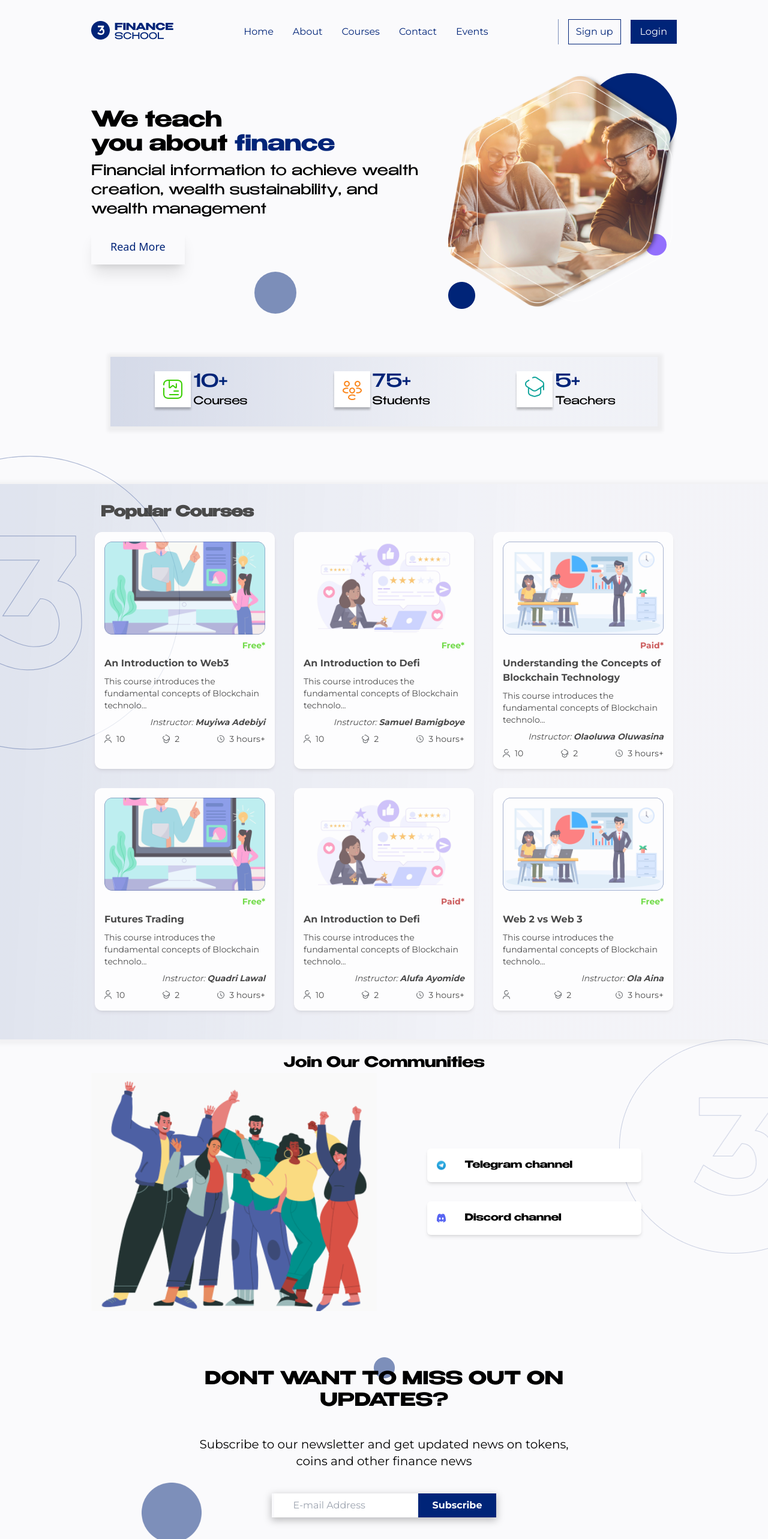
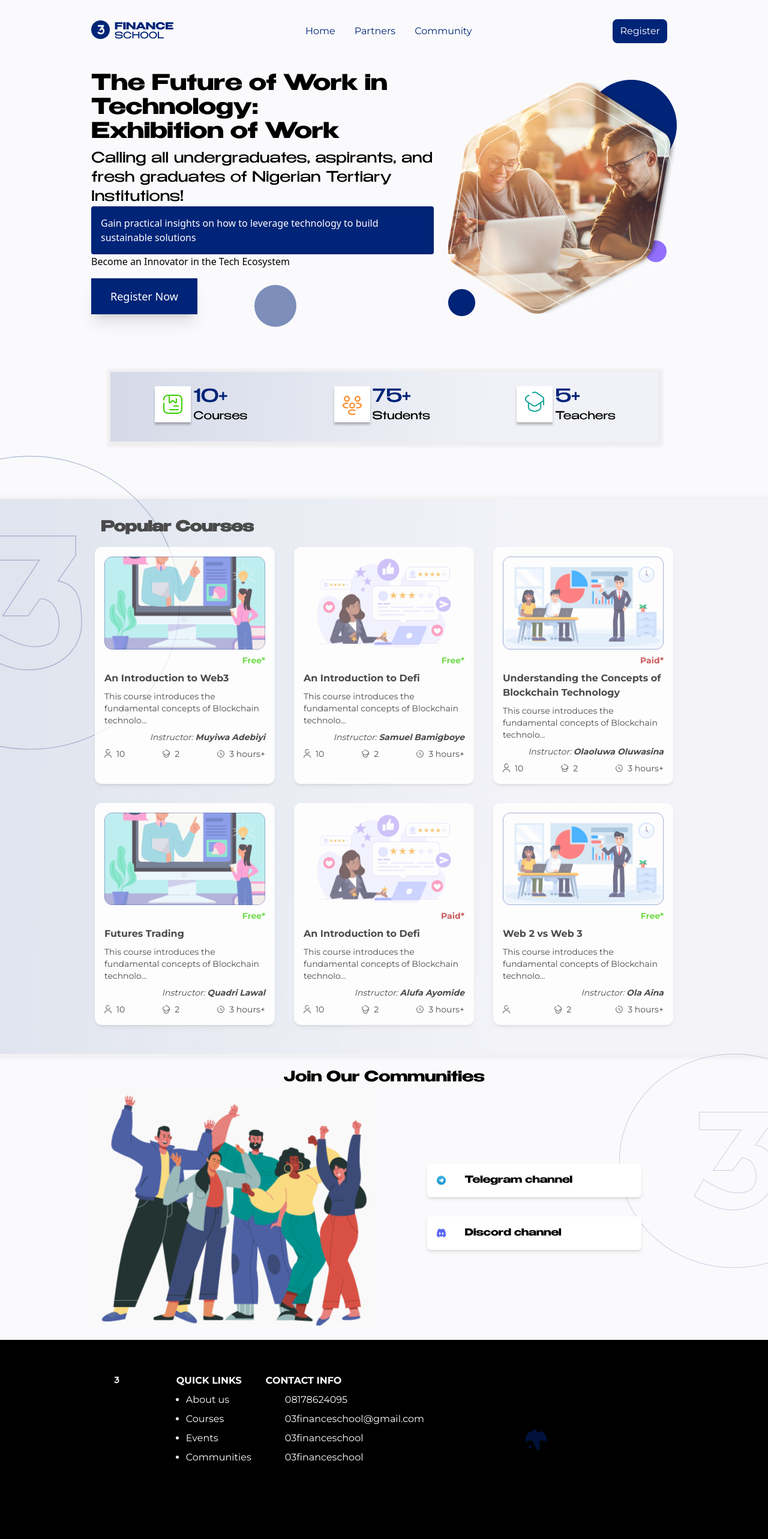
Before and after one commit to Jaeger-11/O3-Finance-School, a React (Vite) app: page / in a window 1280 px wide. Shown: the top 2566 px of the page at 60% size. Built offline with nearby package versions, Linux system fonts and the light colour scheme.

Commit message:
initial commit

```diff
--- a/src/components/Footer.jsx
+++ b/src/components/Footer.jsx
@@ -1,67 +1,102 @@
-import React from 'react';
-import twitter from '../assets/twitter-black.svg';
-import instagram from '../assets/instagram-black.svg';
-import phone from '../assets/phone-black.svg';
-import email from '../assets/mail-black.svg';
-import logo from '../assets/footerLogo.png';
+import React from "react";
+import twitter from "../assets/twitter-black.svg";
+import instagram from "../assets/instagram-black.svg";
+import phone from "../assets/phone-black.svg";
+import email from "../assets/mail-black.svg";
+import logo from "../assets/footerLogo.png";
 import { Link } from "react-router-dom";
 
 const footerData = [
   {
     icon: phone,
-        text: "08178624095"
+    text: "08178624095",
   },
   {
     icon: email,
-        text: "03financeschool@gmail.com"
+    text: "03financeschool@gmail.com",
   },
   {
     icon: twitter,
-        text: "03financeschool"
+    text: "03financeschool",
   },
   {
     icon: instagram,
-        text: "03financeschool"
+    text: "03financeschool",
   },
-]
+];
 
 const Footer = () => {
   return (
-    <footer className="grad text-black py-6">
+    <footer className='text-white bg-[#000] py-6'>
       <section className='container mx-auto font-alternate px-8 py-8 md:flex md:flex-row-reverse md:justify-around md:items-start'>
-
+        <section className=' text-black py-12 px-4 text-center font-alternate update-section'>
+          <article className='container mx-auto flex flex-col gap-4 md:w-1/2 md:mx-auto md:py-6'>
+            <h2 className='text-xl benzin-bold md:text-3xl'>
+              DONT WANT TO MISS OUT ON UPDATES?
+            </h2>
+            <p className='md:text-xl md:my-6'>
+              Subscribe to our newsletter and get updated news on tokens, coins
+              and other finance news
+            </p>
+            <div className='bordew-max mx-auto overflow-hidden shadow-update'>
+              <input
+                type='email'
+                name='email'
+                id='email'
+                placeholder='E-mail Address'
+                className='px-4 bg-[rgba(74, 13, 255, 0.2);] py-2 text-black focus:outline-none ml-1 w-[55vw] sm:w-auto md:pl-8'
+              />
+              <button className='text-white bg-darkblue px-2 py-2 font-semibold md:px-6'>
+                Subscribe
+              </button>
+            </div>
+          </article>
+        </section>
         <div className='flex flex-col gap-6 md:flex-row md:flex-1 md:justify-around'>
           <section>
             <h3 className='font-bold'>QUICK LINKS</h3>
             <ul className='list-disc pl-4'>
-                        <li className='my-2 font-normal'> <Link to="/about"> About us </Link></li>
-                        <li className='my-2 font-normal'> <Link to="/courses"> Courses </Link></li>
-                        <li className='my-2 font-normal'> <Link to="/events"> Events </Link></li>
-                        <li className='my-2 font-normal'> <Link to="/communities"> Communities </Link></li>
+              <li className='my-2 font-normal'>
+                {" "}
+                <Link to='/about'> About us </Link>
+              </li>
+              <li className='my-2 font-normal'>
+                {" "}
+                <Link to='/courses'> Courses </Link>
+              </li>
+              <li className='my-2 font-normal'>
+                {" "}
+                <Link to='/events'> Events </Link>
+              </li>
+              <li className='my-2 font-normal'>
+                {" "}
+                <Link to='/communities'> Communities </Link>
+              </li>
             </ul>
           </section>
 
           <section>
             <h3 className='font-bold'>CONTACT INFO</h3>
-                    {footerData.map(item => {
-                        const { icon, text } = item
+            {footerData.map((item) => {
+              const { icon, text } = item;
               return (
-                            <div key={icon} className="flex gap-4 my-2">
-                                <img src={icon} alt={text} className="w-4 "/>
+                <div key={icon} className='flex gap-4 my-2'>
+                  <img src={icon} alt={text} className='w-4 ' />
                   <p className='w-[10px] md:w-auto'>{text}</p>
                 </div>
-                        )
+              );
             })}
           </section>
         </div>
 
         <div className='my-6 md:my-0'>
-                <Link to="/"><img src={logo} alt="logo"/></Link>
+          <Link to='/'>
+            <img src={logo} alt='logo' />
+          </Link>
         </div>
       </section>
+    </footer>
+  );
+};
 
-    </footer>
-  )
-}
-
-export default Footer
+export default Footer;
--- a/src/components/Navbar.jsx
+++ b/src/components/Navbar.jsx
@@ -1,67 +1,131 @@
-import React from 'react';
+import React from "react";
 import O3logo from "../assets/o3logo.png";
-import {useState} from "react";
+import { useState } from "react";
 import { Link } from "react-router-dom";
-import { motion } from 'framer-motion';
+import { motion } from "framer-motion";
 
 const Navbar = () => {
-
   const [clicked, setClicked] = useState(false);
 
   const toggleClicked = () => {
     setClicked(!clicked);
-  }
+  };
 
   return (
-    <motion.nav className="font-alternate text-darkblue mx-auto p-4 md:p-0 md:pt-8 md:pb-4"
-    initial={{opacity:0,y:-50}}
-    animate={{opacity:1,y:0}}
-    transition={{duration:0.5}}
+    <motion.nav
+      className='font-alternate text-darkblue mx-auto p-4 md:p-0 md:pt-8 md:pb-4'
+      initial={{ opacity: 0, y: -50 }}
+      animate={{ opacity: 1, y: 0 }}
+      transition={{ duration: 0.5 }}
     >
-      <div className="flex items-center justify-between container mx-auto">
+      <div className='flex items-center justify-between container mx-auto'>
         <div>
-          <a href="/"><img src={O3logo} className="h-8 md:h-auto" alt="O3 finance school"/></a>
+          <a href='/'>
+            <img
+              src={O3logo}
+              className='h-8 md:h-auto'
+              alt='O3 finance school'
+            />
+          </a>
         </div>
 
         {/* <!-- menu items --> */}
-        <div className="hidden md:flex gap-8 items-center">
-          <Link to="/" className="hover:font-bold font-medium transition-all">Home</Link>
-          <Link to="/about" className="hover:font-bold font-medium transition-all">About</Link>
-          <Link to="/courses" className="hover:font-bold font-medium transition-all">Courses</Link>
-          <Link to="/contact" className="hover:font-bold font-medium transition-all">Contact</Link>
-          <Link to="/events" className="hover:font-bold font-medium transition-all">Events</Link>
+        <div className='hidden md:flex gap-8 items-center'>
+          <Link to='/' className='hover:font-bold font-medium transition-all'>
+            Home
+          </Link>
+          <Link
+            to='/about'
+            className='hover:font-bold font-medium transition-all'
+          >
+            Partners
+          </Link>
+          <Link
+            to='/courses'
+            className='hover:font-bold font-medium transition-all'
+          >
+            Community
+          </Link>
         </div>
 
-        <div className='hidden md:block border-l border-opacity-50 border-darkblue'>
-          <button className='py-2 px-3 transition-all border border-darkblue text-darkblue hover:text-white hover:bg-darkblue md:mx-4'>Sign up</button>
-          <button className='py-2 px-4 transition-all bg-darkblue text-white hover:bg-white hover:text-darkblue hover:border hover:border-darkblue'>Login</button>
+        <div className='hidden md:block '>
+          <button className='py-2 px-3 transition-all bg-darkblue text-white rounded-lg hover:bg-darkblue md:mx-4'>
+            Register
+          </button>
         </div>
 
         {/* <!-- Hamburger Icon --> */}
-        <button className={clicked ? "open hamburger md:hidden" : "hamburger md:hidden"} id="menu-btn" onClick={toggleClicked}>
-          <span className="hamburger-top "></span>
-          <span className="hamburger-middle"></span>
-          <span className="hamburger-bottom"></span>
+        <button
+          className={
+            clicked ? "open hamburger md:hidden" : "hamburger md:hidden"
+          }
+          id='menu-btn'
+          onClick={toggleClicked}
+        >
+          <span className='hamburger-top '></span>
+          <span className='hamburger-middle'></span>
+          <span className='hamburger-bottom'></span>
         </button>
       </div>
 
       {/* <!-- Mobile Menu --> */}
-      { clicked ?
-      <div className="md:hidden">
-        <div id="menu" className="absolute flex flex-col items-center text-center rounded-md left-6 right-6 self-end py-4 mt-2 gap-4 bg-black">
-          <p><Link to="/" className="hover:font-bold text-white font-medium transition-all">Home</Link></p>
-          <p><Link to="/about" className="hover:font-bold text-white font-medium transition-all">About</Link></p>
-          <p><Link to="/courses" className="hover:font-bold text-white font-medium">Courses</Link></p>
-          <p><Link to="/contact" className="hover:font-bold text-white font-medium transition-all">Contact</Link></p>
-          <p><Link to="/events" className="hover:font-bold text-white font-medium transition-all">Events</Link></p>
-          <button className='py-2 px-3 transition-all border border-darkblue bg-white text-darkblue hover:text-white hover:bg-darkblue md:mx-4'>Sign up</button>
-          <button className='py-2 px-4 transition-all bg-darkblue text-white hover:bg-white hover:text-darkblue hover:border hover:border-darkblue'>Login</button>
+      {clicked ? (
+        <div className='md:hidden'>
+          <div
+            id='menu'
+            className='absolute flex flex-col items-center text-center rounded-md left-6 right-6 self-end py-4 mt-2 gap-4 bg-black'
+          >
+            <p>
+              <Link
+                to='/'
+                className='hover:font-bold text-white font-medium transition-all'
+              >
+                Home
+              </Link>
+            </p>
+            <p>
+              <Link
+                to='/about'
+                className='hover:font-bold text-white font-medium transition-all'
+              >
+                About
+              </Link>
+            </p>
+            <p>
+              <Link
+                to='/courses'
+                className='hover:font-bold text-white font-medium'
+              >
+                Courses
+              </Link>
+            </p>
+            <p>
+              <Link
+                to='/contact'
+                className='hover:font-bold text-white font-medium transition-all'
+              >
+                Contact
+              </Link>
+            </p>
+            <p>
+              <Link
+                to='/events'
+                className='hover:font-bold text-white font-medium transition-all'
+              >
+                Events
+              </Link>
+            </p>
+            <button className='py-2 px-3 transition-all border border-darkblue bg-white text-darkblue hover:text-white hover:bg-darkblue md:mx-4'>
+              Sign up
+            </button>
+            <button className='py-2 px-4 transition-all bg-darkblue text-white hover:bg-white hover:text-darkblue hover:border hover:border-darkblue'>
+              Login
+            </button>
+          </div>
+        </div>
+      ) : null}
+    </motion.nav>
+  );
+};
 
-        </div>
-      </div> : null
-      }
-    </motion.nav>
-  )
-}
-
-export default Navbar
+export default Navbar;
--- a/src/pages/Home.jsx
+++ b/src/pages/Home.jsx
@@ -9,88 +9,120 @@ import community from "../assets/communities.png";
 import { Link } from "react-router-dom";
 import { motion } from "framer-motion";
 
-
 function Home() {
-
   return (
     <div className='home '>
       {/* hero section */}
-      <main >
-        <Navbar/>
+      <main>
+        <Navbar />
         <div className='container mx-auto'>
-        <section className='flex flex-col gap-6 px-4 py-8 hero-content-box md:px-0 md:pb-12 md:flex-row-reverse md:justify-center md:items-center'>
-          <div
-          className="md:flex-[40%] hero-image-box ">
-            <motion.img
-            initial={{opacity: 0, x: 100}}
-            whileInView={{opacity:1, x:0}}
-            transition = {{duration: 1, delay:0.1, type:'tween'}}
-            src={heroImage} alt="finance photo" className="mx-auto" />
+          <section className='flex flex-col gap-6 px-4 py-8 hero-content-box md:px-0 md:pb-12 md:flex-row md:justify-center md:items-center'>
+            <motion.article
+              initial={{ opacity: 0, y: 100 }}
+              whileInView={{ opacity: 1, y: 0 }}
+              transition={{ duration: 1, delay: 0.1, type: "tween" }}
+              className='text-center text-black md:text-left md:flex-[60%] '
+            >
+              <h3 className='text-xl transition-all mb-2 md:text-4xl benzin-bold'>
+                The Future of Work in Technology: <br /> Exhibition of Work
+              </h3>
+              <p className='md:text-2xl benzin-regular'>
+                Calling all undergraduates, aspirants, and fresh graduates of
+                Nigerian Tertiary Institutions!
+              </p>
+              <div className='bg-darkblue p-4 text-white rounded'>
+                <p>
+                  Gain practical insights on how to leverage technology to build
+                  sustainable solutions
+                </p>
               </div>
-          <motion.article
-          initial={{opacity:0, y:100}}
-          whileInView={{ opacity: 1, y:0}}
-          transition={{duration: 1, delay: 0.1, type: 'tween'}}
-          className="text-center text-black md:text-left md:flex-[60%] ">
-            <h3 className="text-xl transition-all mb-2 md:text-4xl benzin-bold">
-              We teach <br /> you about <span className="text-darkblue">finance</span>
-            </h3>
-            <p className="md:text-2xl benzin-regular">Financial information to achieve wealth creation, wealth sustainability, and wealth management</p>
+
+              <div className='border-opacity-50 border-green-400'>
+                <p>Become an Innovator in the Tech Ecosystem</p>
+              </div>
+
               <Link to='/about'>
                 <motion.button
-              whileTap={{scale:0.9}}
-              whileHover={{scale: 1.1}}
-              className="text-darkblue my-4 font-medium text-base py-4 px-8 shadow-xl md:text-lg">Read More
+                  whileTap={{ scale: 0.9 }}
+                  whileHover={{ scale: 1.1 }}
+                  className='bg-darkblue text-white my-4 font-medium text-base py-4 px-8 shadow-xl md:text-lg'
+                >
+                  Register Now
                 </motion.button>
               </Link>
             </motion.article>
+            <div className='md:flex-[40%] hero-image-box '>
+              <motion.img
+                initial={{ opacity: 0, x: 100 }}
+                whileInView={{ opacity: 1, x: 0 }}
+                transition={{ duration: 1, delay: 0.1, type: "tween" }}
+                src={heroImage}
+                alt='finance photo'
+                className='mx-auto'
+              />
+            </div>
           </section>
           <motion.section
-        initial={{opacity:0, y:100}}
-        animate={{opacity:1, y:0}}
+            initial={{ opacity: 0, y: 100 }}
+            animate={{ opacity: 1, y: 0 }}
             duration={0.5}
-        className="grad flex flex-col gap-4 justify-around py-6 mb-8 md:m-8 md:flex-row md:gap-0">
+            className='grad flex flex-col gap-4 justify-around py-6 mb-8 md:m-8 md:flex-row md:gap-0'
+          >
             {stats.map((info) => {
-            const { count, text, icon } = info
+              const { count, text, icon } = info;
               return (
-              <div key={text} className="flex flex-wrap justify-center">
-                <img src={icon} alt={text}/>
-                <p className="text-center md:text-left">
-                  <span className="text-xl text-darkblue benzin-medium md:text-3xl">{count}+</span> <br />
-                  <span className="text-base text-black benzin-regular md:text-lg">{text}</span>
+                <div key={text} className='flex flex-wrap justify-center'>
+                  <img src={icon} alt={text} />
+                  <p className='text-center md:text-left'>
+                    <span className='text-xl text-darkblue benzin-medium md:text-3xl'>
+                      {count}+
+                    </span>{" "}
+                    <br />
+                    <span className='text-base text-black benzin-regular md:text-lg'>
+                      {text}
+                    </span>
                   </p>
                 </div>
-            )
+              );
             })}
           </motion.section>
         </div>
       </main>
 
       {/* Courses Section */}
-      <section className="mt-24 grad py-8">
-        <CoursesHome/>
+      <section className='mt-24 grad py-8'>
+        <CoursesHome />
       </section>
 
       {/* Join Community Section */}
-      <section className=" comm-section">
-        <div className="container mx-auto py-6 benzin-bold">
-        <h3 className="text-center text-lg md:text-2xl">Join Our Communities</h3>
-        <div className="flex flex-col gap-6 md:flex-row">
+      <section className=' comm-section'>
+        <div className='container mx-auto py-6 benzin-bold'>
+          <h3 className='text-center text-lg md:text-2xl'>
+            Join Our Communities
+          </h3>
+          <div className='flex flex-col gap-6 md:flex-row'>
             <motion.img
-          initial={{x: -200}}
-          whileInView={{x:0}}
-          transition={{duration: 0.5, type: 'tween'}}
-          src={community} alt="communities illustration" className="flex-1"/>
-          <motion.div
-
-          className="flex flex-col justify-center md:flex-1 gap-8">
-            <a href="https://t.me/O3FinanceSchool" className="bg-white flex gap-8 p-4 mx-auto rounded-md shadow-md w-3/4">
-              <img src={telegram} alt="telegram" />
-              <p >Telegram channel</p>
+              initial={{ x: -200 }}
+              whileInView={{ x: 0 }}
+              transition={{ duration: 0.5, type: "tween" }}
+              src={community}
+              alt='communities illustration'
+              className='flex-1'
+            />
+            <motion.div className='flex flex-col justify-center md:flex-1 gap-8'>
+              <a
+                href='https://t.me/O3FinanceSchool'
+                className='bg-white flex gap-8 p-4 mx-auto rounded-md shadow-md w-3/4'
+              >
+                <img src={telegram} alt='telegram' />
+                <p>Telegram channel</p>
               </a>
-            <a href="https://discord.gg/42smDNtS" className="bg-white flex gap-8 p-4 mx-auto rounded-md shadow-md w-3/4">
-              <img src={discord} alt="discord" />
-              <p >Discord channel</p>
+              <a
+                href='https://discord.gg/42smDNtS'
+                className='bg-white flex gap-8 p-4 mx-auto rounded-md shadow-md w-3/4'
+              >
+                <img src={discord} alt='discord' />
+                <p>Discord channel</p>
               </a>
             </motion.div>
           </div>
@@ -98,21 +130,10 @@ function Home() {
       </section>
 
       {/* Updates Section */}
-      <section className=" text-black py-12 px-4 text-center font-alternate update-section">
-        <article  className="container mx-auto flex flex-col gap-4 md:w-1/2 md:mx-auto md:py-6">
-          <h2 className="text-xl benzin-bold md:text-3xl">DONT WANT TO MISS OUT ON UPDATES?</h2>
-          <p className="md:text-xl md:my-6">Subscribe to our newsletter and get updated news on tokens, coins and other finance news</p>
-          <div className="bordew-max mx-auto overflow-hidden shadow-update">
-            <input type="email" name="email" id="email"
-            placeholder="E-mail Address"
-            className="px-4 bg-[rgba(74, 13, 255, 0.2);] py-2 text-black focus:outline-none ml-1 w-[55vw] sm:w-auto md:pl-8"/>
-            <button className="text-white bg-darkblue px-2 py-2 font-semibold md:px-6">Subscribe</button>
+
+      <Footer />
     </div>
-        </article>
-      </section>
-      <Footer/>
-    </div>
-  )
+  );
 }
 
-export default Home
+export default Home;
```
Also changed, not shown: 1 other file (tests, documents, lock files or other folders). Lines whose indentation alone changed are shown as unchanged.
